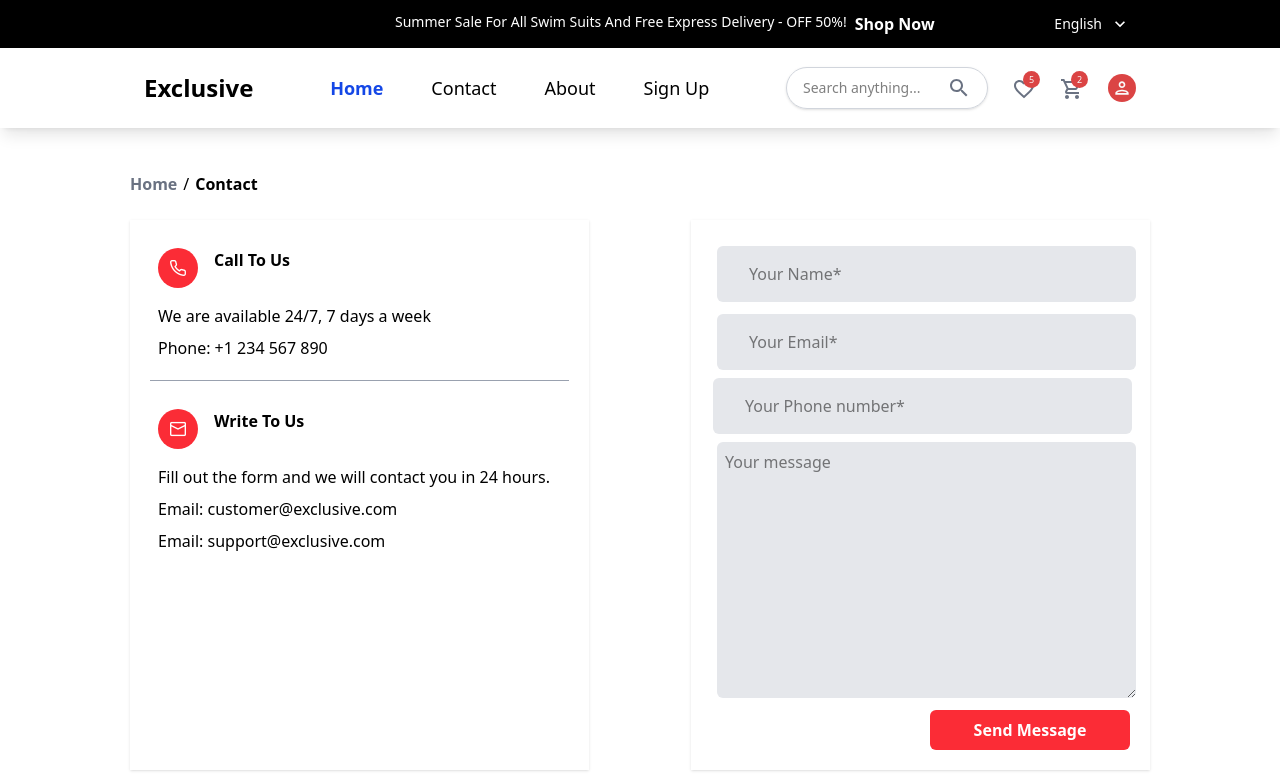
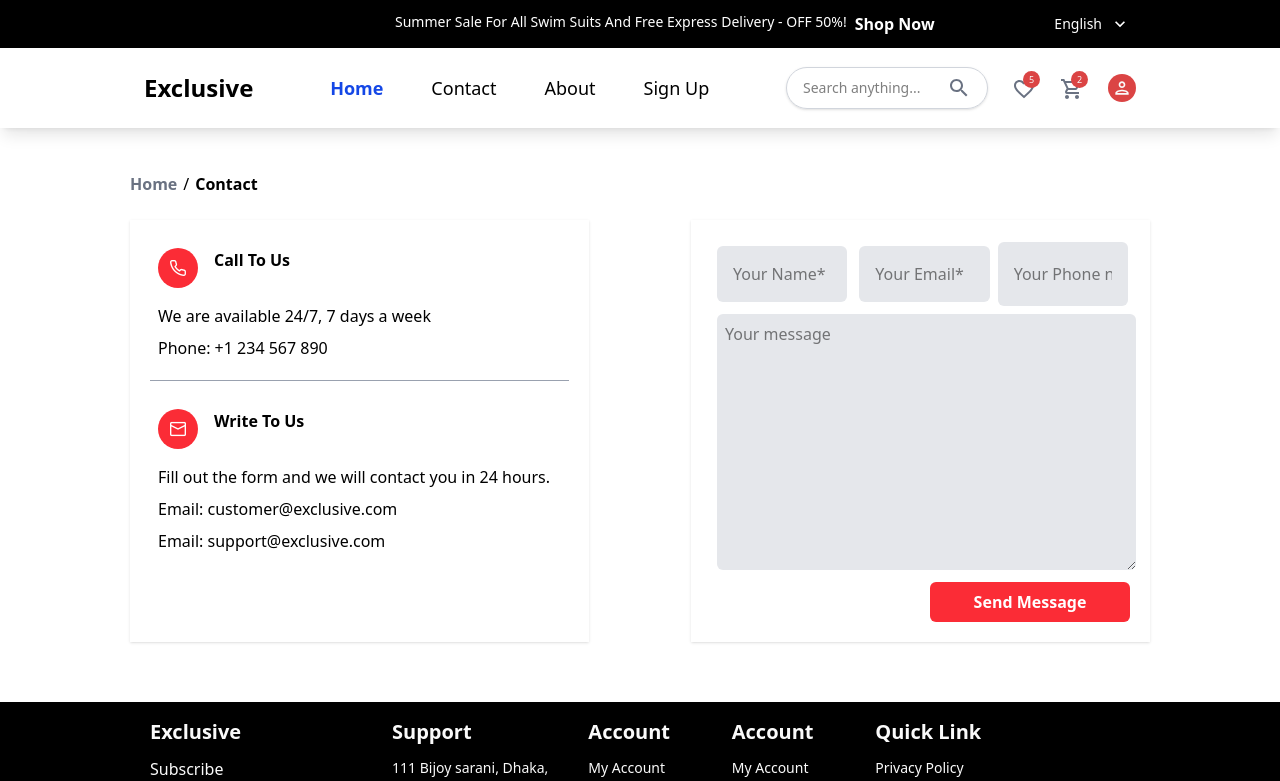
Before and after one commit to mbiopeter/electronic-shop-website, a React (Vite) app: page /contact in a window 1280 px wide. Shown: the top 781 px of the page. Built offline with nearby package versions, Linux system fonts and the light colour scheme.

Commit message:
contact responsiveness

```diff
--- a/src/views/pages/contact/Contact.jsx
+++ b/src/views/pages/contact/Contact.jsx
@@ -39,30 +39,31 @@ const Contact = () => {
 						</div>
 					</div>
 				</div>
-				<div className="textbox shadow-sm p-5 flex-row w-full lg:w-[45%] ">
-					<div className="details flex flex-row sm:flex-col  justify-between">
+
+				<div className=" textbox shadow-sm p-5 flex-row w-full lg:w-[45%] ">
+					<div className="details flex flex-col sm:flex-row justify-between">
 						<input
 							type="text"
-							className="bg-gray-200 md:w-full sm:w-full outline-0 px-8 py-4 m-1.5 rounded-md "
+							className="bg-gray-200 w-full outline-0 p-4 m-1.5 rounded-md "
 							placeholder="Your Name*"
 							required
 						/>
 						<input
 							type="email"
-							className="bg-gray-200 md:w-full sm:w-full outline-0 px-8 py-4 m-1.5 rounded-md "
+							className="bg-gray-200 w-full outline-0 p-4 m-1.5 rounded-md "
 							placeholder="Your Email*"
 							required
 						/>
 						<input
 							type="text"
-							className="bg-gray-200 md:w-full sm:w-full outline-0 px-8 py-4 m-1.5 sm:m-0.5 rounded-md "
+							className="bg-gray-200 w-full outline-0 p-4 m-1.5 sm:m-0.5 rounded-md "
 							placeholder="Your Phone number*"
 							required
 						/>
 					</div>
 					<div className="textbox">
 						<textarea
-							className=" md:w-full sm:w-full bg-gray-200 outline-0 p-2 m-1.5 rounded-md"
+							className=" w-full  bg-gray-200 outline-0 p-2 m-1.5 rounded-md"
 							placeholder="Your message"
 							cols="100"
 							rows="10"></textarea>
```
